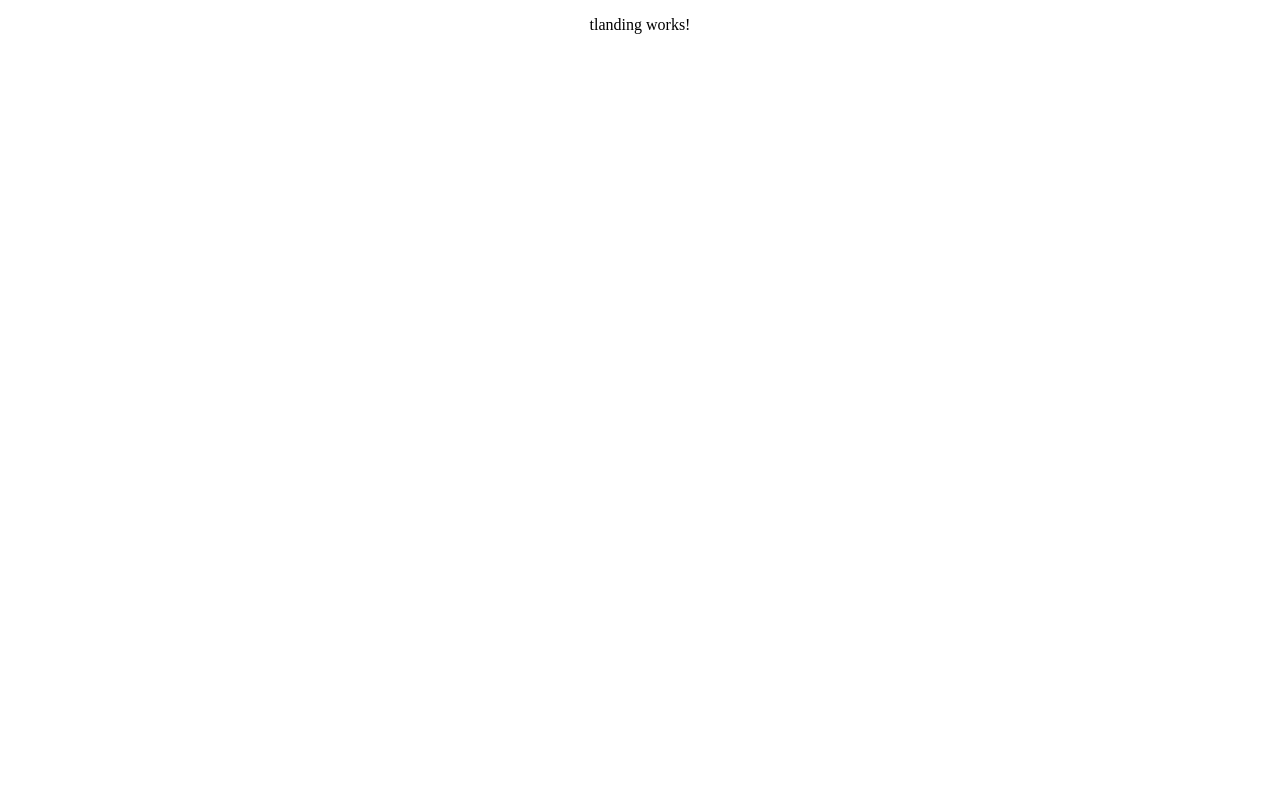
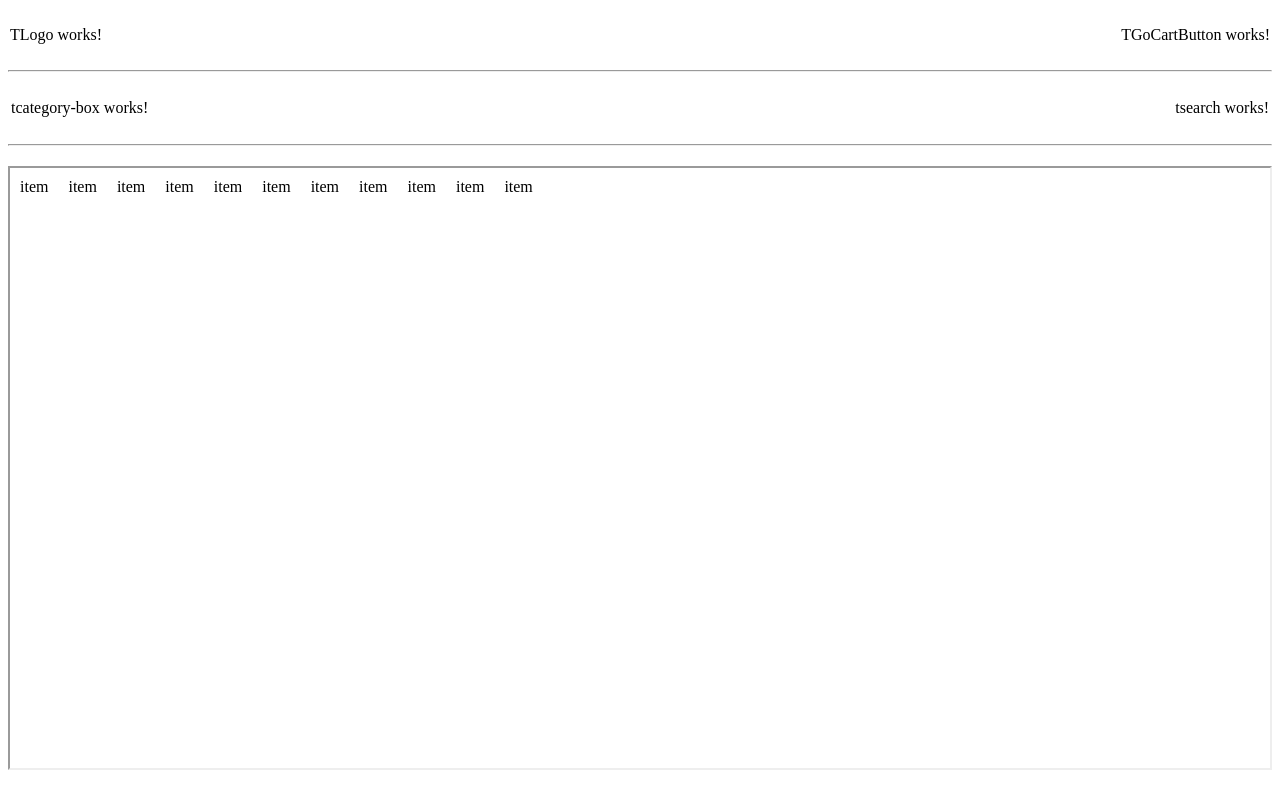
Before and after one commit to ustegrew/awesome-groceries_frontend, an Angular app: page /landing in a window 1280 px wide. Built offline with nearby package versions, Linux system fonts and the light colour scheme.

Commit message:
Implementing landing page component.

```diff
--- a/src/app/app.component.html
+++ b/src/app/app.component.html
@@ -1,3 +1,3 @@
 <div style="text-align:center">
-    <app-tlanding></app-tlanding>
+    <router-outlet></router-outlet>
 </div>
--- a/src/app/app.module.ts
+++ b/src/app/app.module.ts
@@ -15,6 +15,7 @@ import { TProductPhotoFrameComponent } from './components/widgets/tproduct-photo
 import { TViewDetailsButtonComponent } from './components/widgets/tview-details-button/tview-details-button.component';
 import { TAddToCartButtonComponent } from './components/widgets/tadd-to-cart-button/tadd-to-cart-button.component';
 import { TProductDetailsPanelComponent } from './components/widgets/tproduct-details-panel/tproduct-details-panel.component';
+import { TFourOhFourComponent } from './components/pages/tfour-oh-four/tfour-oh-four.component';
 
 
 @NgModule({
@@ -30,7 +31,8 @@ import { TProductDetailsPanelComponent } from './components/widgets/tproduct-det
     TProductPhotoFrameComponent,
     TViewDetailsButtonComponent,
     TAddToCartButtonComponent,
-    TProductDetailsPanelComponent
+    TProductDetailsPanelComponent,
+    TFourOhFourComponent
   ],
   imports: [
     BrowserModule,
--- a/src/app/components/lib/router/app-router.module.ts
+++ b/src/app/components/lib/router/app-router.module.ts
@@ -4,13 +4,15 @@ import { RouterModule, Routes } from '@angular/router';
 import { TLandingComponent }    from '../../pages/tlanding/tlanding.component';
 import { TDetailsComponent }    from '../../pages/tdetails/tdetails.component';
 import { TCartComponent }       from '../../pages/tcart/tcart.component';
+import { TFourOhFourComponent } from '../../pages/tfour-oh-four/tfour-oh-four.component'
 
 const kRoutes: Routes =
 [
-    {path: '', redirectTo: '/landing', pathMatch: 'full'            },
     {path: 'landing',         component: TLandingComponent          },
     {path: 'details/:id',     component: TDetailsComponent          },
-    {path: 'shopping-cart',   component: TCartComponent             }
+    {path: 'shopping-cart',   component: TCartComponent             },
+    {path: '', redirectTo: '/landing', pathMatch: 'full'            },
+    {path: '**',              component: TFourOhFourComponent       }
 ];
 
 @NgModule({
--- /dev/null
+++ b/src/app/components/pages/tfour-oh-four/tfour-oh-four.component.html
@@ -0,0 +1,3 @@
+<p>
+  tfour-oh-four works!
+</p>
--- /dev/null
+++ b/src/app/components/pages/tfour-oh-four/tfour-oh-four.component.ts
@@ -0,0 +1,15 @@
+import { Component, OnInit } from '@angular/core';
+
+@Component({
+  selector: 'app-tfour-oh-four',
+  templateUrl: './tfour-oh-four.component.html',
+  styleUrls: ['./tfour-oh-four.component.css']
+})
+export class TFourOhFourComponent implements OnInit {
+
+  constructor() { }
+
+  ngOnInit() {
+  }
+
+}
--- a/src/app/components/pages/tlanding/tlanding.component.css
+++ b/src/app/components/pages/tlanding/tlanding.component.css
@@ -0,0 +1,51 @@
+#table-00
+{
+    width:              100%;
+}
+
+#table-00-tr-00-td-00
+{
+    width:              50%;
+    text-align:         left;
+    padding:            0;
+}
+
+#table-00-tr-00-td-01
+{
+    width:              50%;
+    text-align:         right;
+    padding:            0;
+}
+
+#table-01
+{
+    width:              100%;
+}
+
+#table-01-tr-00-td-00
+{
+    width:              50%;
+    text-align:         left;
+}
+
+#table-01-tr-00-td-01
+{
+  width:                50%;
+  text-align:           right;
+}
+
+#flowpanel
+{
+    margin-top:         20px;
+    border-style:       inset;
+    border-width:       2px;
+    height:             600px;
+    vertical-align:     top;
+    overflow-y:         scroll;
+}
+
+#flowpanel > div
+{
+    float:              left;
+    padding:            10px;
+}
--- a/src/app/components/pages/tlanding/tlanding.component.html
+++ b/src/app/components/pages/tlanding/tlanding.component.html
@@ -1,3 +1,36 @@
-<p>
-  tlanding works!
-</p>
+<!-- TODO: Migrate to div + css table layout. For now, table worx. -->
+<table id="table-00">
+    <tr>
+        <td id="table-00-tr-00-td-00">
+            <app-tlogo></app-tlogo>
+        </td>
+        <td id="table-00-tr-00-td-01">
+            <app-tgo-cart-button></app-tgo-cart-button>
+        </td>
+    </tr>
+</table>
+<hr/>
+<table id="table-01">
+    <tr>
+        <td id="table-01-tr-00-td-00">
+            <app-tcategory-box></app-tcategory-box>
+        </td>
+        <td id="table-01-tr-00-td-01">
+            <app-tsearch></app-tsearch>
+        </td>
+    </tr>
+</table>
+<hr/>
+<div id="flowpanel">
+    <div>item</div>
+    <div>item</div>
+    <div>item</div>
+    <div>item</div>
+    <div>item</div>
+    <div>item</div>
+    <div>item</div>
+    <div>item</div>
+    <div>item</div>
+    <div>item</div>
+    <div>item</div>
+</div>
--- a/src/index.html
+++ b/src/index.html
@@ -4,7 +4,6 @@
   <meta charset="utf-8">
   <title>AwesomeGroceriesFrontend</title>
   <base href="/">
-
   <meta name="viewport" content="width=device-width, initial-scale=1">
   <link rel="icon" type="image/x-icon" href="favicon.ico">
 </head>
```
Also changed, not shown: src/app/components/pages/tlanding/tlanding.component.ts (+14 -6 lines), src/app/components/pages/tfour-oh-four/tfour-oh-four.component.css (added), 2 other files (tests, documents, lock files or other folders).
